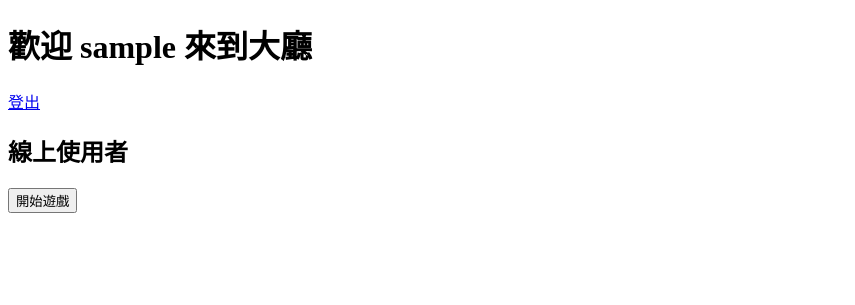
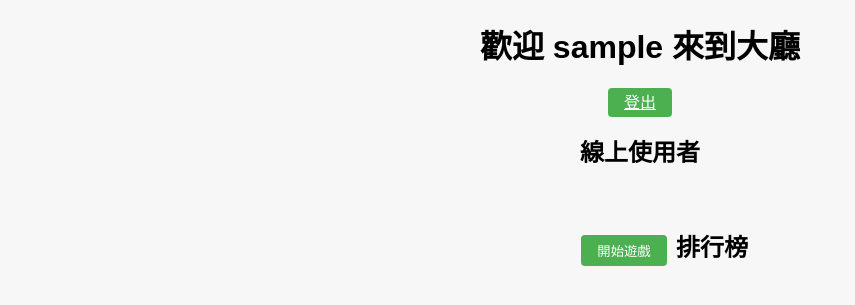
Before and after one commit to AbcZoe/ParkourGame, a Flask app: page /lobby in a window 1280 px wide. Shown: the top 305 px of the page, without its empty margins (0-855 px from the left). Run offline with Flask 3, Linux system fonts and the light colour scheme; the visitor is signed in with stand-in values (Sample User, id 1); some libraries are stand-ins or nearby versions.

Commit message:
重構資料庫配置，改用環境變數管理連接參數；更新遊戲界面樣式，增強使用者體驗

```diff
--- a/app.py
+++ b/app.py
@@ -1,16 +1,17 @@
-from flask import Flask, render_template, request, redirect, url_for, session
+from flask import Flask, render_template, request, redirect, url_for, session, g
 from flask_session import Session
 from flask_socketio import SocketIO, emit, join_room, leave_room
 import bcrypt
 import db_config
 import random
 import time
+import os
 
 app = Flask(__name__)
-app.config['SECRET_KEY'] = 'your_secret_key_here'
+app.config['SECRET_KEY'] = os.environ.get('SECRET_KEY', 'your_secret_key_here')
 app.config['SESSION_TYPE'] = 'filesystem'
 Session(app)
-socketio = SocketIO(app, manage_session=False)
+socketio = SocketIO(app, manage_session=False, async_mode="eventlet")
 
 WORDS = ["apple", "banana", "cat", "dog", "elephant", "flower", "guitar", "house", "icecream"]
 online_users = set()
@@ -19,7 +20,7 @@ nickname_to_sid = {}
 
 game_state = {
     'players': [],
-    'current_turn': 0,
+    'current_turn': -1,
     'scores': {},
     'rounds_played': set(),
     'drawer': None,
@@ -31,19 +32,23 @@ game_state = {
     'started': False
 }
 
+@app.teardown_appcontext
+def teardown_db(exception):
+    db_config.close_db()
+
 @app.route('/register', methods=['GET', 'POST'])
 def register():
     if request.method == 'POST':
         username = request.form['username']
         nickname = request.form['nickname']
         password = request.form['password'].encode('utf-8')
-
+        if not username or not nickname or not password:
+            return "請填寫所有欄位", 400
         db = db_config.get_db()
         cursor = db.cursor()
         cursor.execute("SELECT * FROM users WHERE username=%s", (username,))
         if cursor.fetchone():
             return "帳號已存在", 400
-
         hashed = bcrypt.hashpw(password, bcrypt.gensalt())
         cursor.execute("INSERT INTO users (username, password, nickname, score) VALUES (%s,%s,%s,%s)",
                        (username, hashed, nickname, 0))
@@ -56,19 +61,16 @@ def login():
     if request.method == 'POST':
         username = request.form['username']
         password = request.form['password'].encode('utf-8')
-
         db = db_config.get_db()
         cursor = db.cursor()
         cursor.execute("SELECT * FROM users WHERE username=%s", (username,))
         user = cursor.fetchone()
-
         if user and bcrypt.checkpw(password, user['password'].encode('utf-8')):
             session['user_id'] = user['id']
             session['nickname'] = user['nickname']
             return redirect(url_for('lobby'))
         else:
             return "帳號或密碼錯誤", 400
-
     return render_template('index.html')
 
 @app.route('/logout')
@@ -115,6 +117,10 @@ def handle_disconnect():
             game_state['guessed'] = False
             game_state['rounds_played'].add(nickname)
             socketio.start_background_task(start_game_round)
+    online_users.discard(nickname)
+    sid_to_nickname.pop(sid, None)
+    nickname_to_sid.pop(nickname, None)
+    socketio.emit('update_user_list', list(online_users), broadcast=True)
 
 @socketio.on('start_game')
 def handle_start_game():
@@ -143,8 +149,10 @@ def start_game_round():
         game_state['continue_votes'] = {}
         return
 
-    while game_state['players'][game_state['current_turn']] in game_state['rounds_played']:
+    while True:
         game_state['current_turn'] = (game_state['current_turn'] + 1) % len(game_state['players'])
+        if game_state['players'][game_state['current_turn']] not in game_state['rounds_played']:
+            break
 
     drawer = game_state['players'][game_state['current_turn']]
     word = random.choice(WORDS)
@@ -179,7 +187,6 @@ def timer_countdown(drawer):
             'drawer': drawer,
             'word': game_state['word']
         }, broadcast=True)
-        game_state['current_turn'] = (game_state['current_turn'] + 1) % len(game_state['players'])
         socketio.start_background_task(start_game_round)
 
 @socketio.on('guess_word')
@@ -206,7 +213,6 @@ def handle_guess_word(data):
             'word': game_state['word']
         }, broadcast=True)
 
-        game_state['current_turn'] = (game_state['current_turn'] + 1) % len(game_state['players'])
         socketio.start_background_task(start_game_round)
 
 @socketio.on('vote_continue')
@@ -218,7 +224,7 @@ def handle_vote_continue(data):
     if len(game_state['continue_votes']) == len(game_state['waiting_continue']):
         if all(v is True for v in game_state['continue_votes'].values()):
             game_state['rounds_played'] = set()
-            game_state['current_turn'] = 0
+            game_state['current_turn'] = -1
             socketio.emit('continue_game', {}, broadcast=True)
             socketio.start_background_task(start_game_round)
         else:
@@ -229,7 +235,7 @@ def reset_game():
     global game_state
     game_state = {
         'players': [],
-        'current_turn': 0,
+        'current_turn': -1,
         'scores': {},
         'rounds_played': set(),
         'drawer': None,
@@ -244,11 +250,9 @@ def reset_game():
 # 畫布繪圖事件: 畫家傳送畫筆座標、顏色等，廣播給其他玩家
 @socketio.on('drawing')
 def handle_drawing(data):
-    # 只廣播給非畫家，讓他們看到畫的線條
     nickname = session.get('nickname')
     if nickname != game_state['drawer']:
         return
-    # 廣播給所有除了畫家本人的連線
     for player in game_state['players']:
         if player != nickname:
             sid = nickname_to_sid.get(player)
@@ -267,4 +271,6 @@ def handle_clear_canvas():
                 socketio.emit('clear_canvas', room=sid)
 
 if __name__ == '__main__':
+    import eventlet
+    eventlet.monkey_patch()
     socketio.run(app, debug=True)
--- a/db_config.py
+++ b/db_config.py
@@ -1,15 +1,18 @@
+import os
 import pymysql
 from flask import g
 
 def get_db():
     if 'db' not in g:
         g.db = pymysql.connect(
-            host='localhost',
-            user='root',
-            password='123456',
-            db='netgame',
+            host=os.environ.get('DB_HOST', 'localhost'),
+            user=os.environ.get('DB_USER', 'root'),
+            password=os.environ.get('DB_PASSWORD', '123456'),
+            db=os.environ.get('DB_NAME', 'netgame'),
+            port=int(os.environ.get('DB_PORT', 3306)),
             charset='utf8mb4',
-            cursorclass=pymysql.cursors.DictCursor
+            cursorclass=pymysql.cursors.DictCursor,
+            autocommit=True
         )
     return g.db
 
--- a/requirements.txt
+++ b/requirements.txt
@@ -3,3 +3,5 @@ Flask-SocketIO==5.3.6
 Flask-Session==0.4.0
 eventlet==0.35.1
 mysql-connector-python==8.3.0
+bcrypt==4.1.2
+pymysql==1.1.0
--- a/templates/index.html
+++ b/templates/index.html
@@ -1,6 +1,7 @@
 <!DOCTYPE html>
 <html>
 <head>
+    <meta charset="UTF-8">
     <title>登入 / 註冊</title>
 </head>
 <body>
--- a/templates/lobby.html
+++ b/templates/lobby.html
@@ -1,16 +1,51 @@
 <!DOCTYPE html>
 <html>
 <head>
+    <meta charset="UTF-8">
     <title>遊戲大廳</title>
+    <style>
+        body {
+            font-family: 'Microsoft JhengHei', Arial, sans-serif;
+            background: #f7f7f7;
+            text-align: center;
+        }
+        .btn {
+            padding: 6px 16px;
+            margin: 5px;
+            border: none;
+            background: #4caf50;
+            color: #fff;
+            border-radius: 4px;
+            cursor: pointer;
+        }
+        .btn:hover {
+            background: #388e3c;
+        }
+        #user_list {
+            display: inline-block;
+            text-align: left;
+        }
+        #rank {
+            margin-top: 20px;
+            display: inline-block;
+            text-align: left;
+        }
+    </style>
+    <script src="https://cdn.socket.io/4.7.5/socket.io.min.js"></script>
 </head>
 <body>
     <h1>歡迎 {{ nickname }} 來到大廳</h1>
-    <a href="/logout">登出</a>
+    <a href="/logout" class="btn">登出</a>
 
     <h2>線上使用者</h2>
     <ul id="user_list"></ul>
 
-    <button id="start_game_btn" onclick="startGame()">開始遊戲</button>
+    <button id="start_game_btn" class="btn" onclick="startGame()">開始遊戲</button>
+
+    <div id="rank">
+        <h2>排行榜</h2>
+        <ol id="rank_list"></ol>
+    </div>
 
     <script>
         const socket = io();
@@ -33,6 +68,19 @@
             alert(data.msg);
             window.location.href = '/game';
         });
+
+        // 排行榜假資料，建議後端提供 API
+        function updateRank(rankData) {
+            const ol = document.getElementById('rank_list');
+            ol.innerHTML = '';
+            rankData.forEach(item => {
+                const li = document.createElement('li');
+                li.textContent = `${item.nickname}：${item.score}`;
+                ol.appendChild(li);
+            });
+        }
+        // 範例：可用 socket 或 AJAX 取得排行榜資料
+        // updateRank([{nickname:'玩家A',score:100},{nickname:'玩家B',score:80}]);
     </script>
 </body>
 </html>
```
Also changed, not shown: templates/game.html (+26 -3 lines).
